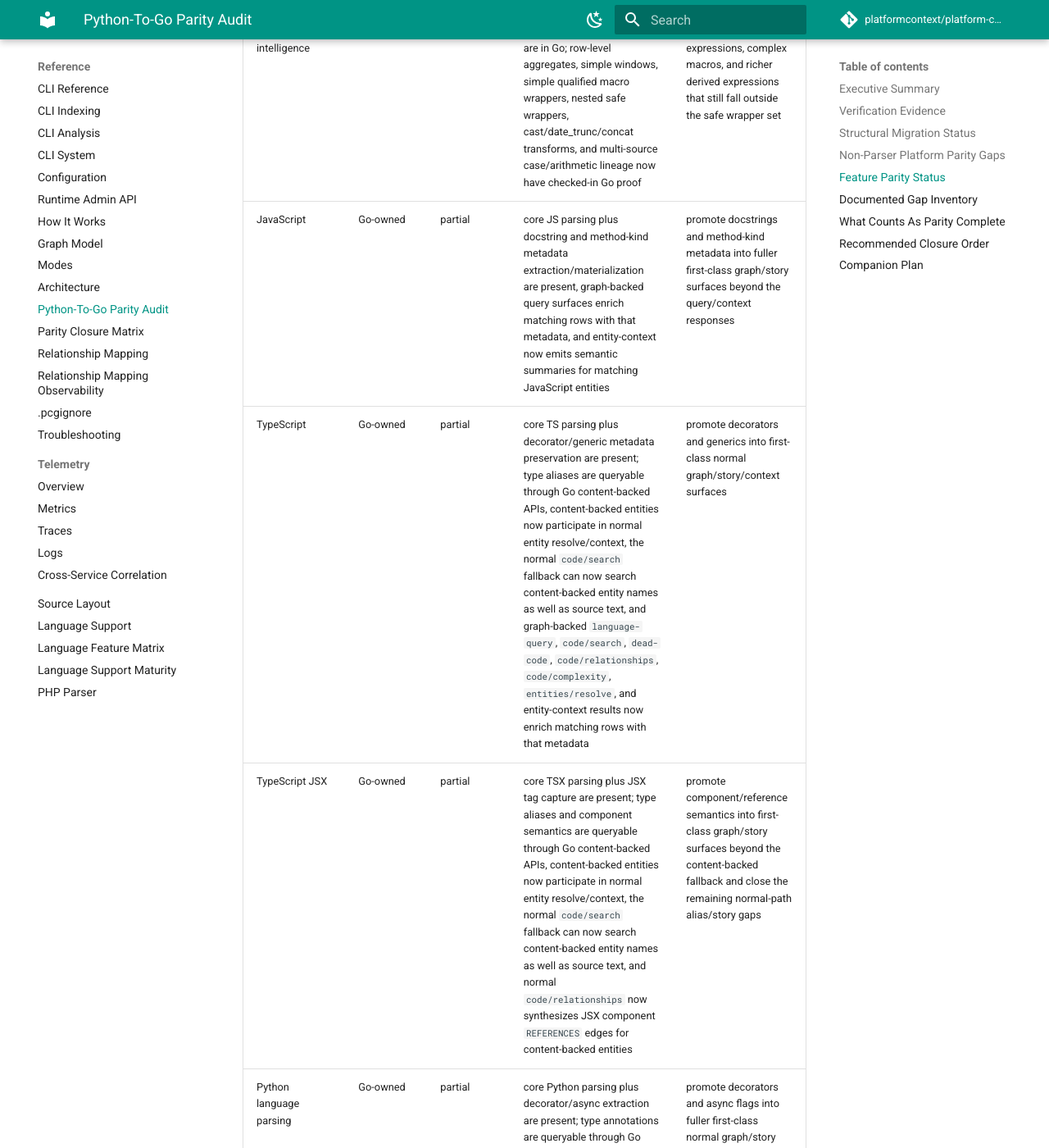
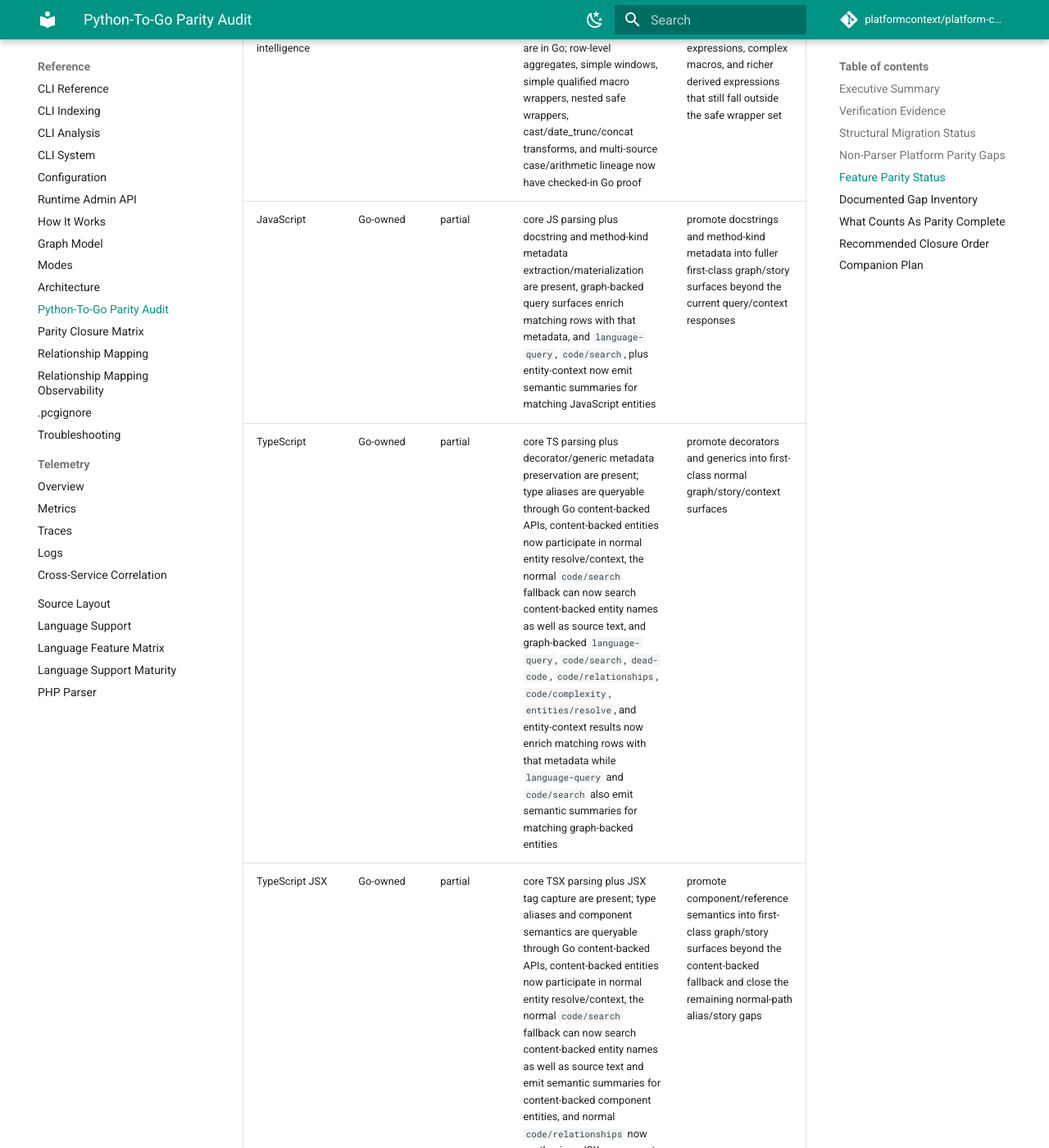
Before and after one commit to platformcontext/platform-context-graph, an MkDocs documentation site: the page built from docs/docs/reference/python-to-go-parity.md, in a window 1280 px wide and 1400 px high, scrolled down 2924 px. Shown: the whole window at 82% size. Built offline with MkDocs 1.6.1 and Material for MkDocs 9.7.7, drawn with Linux system fonts in a browser that asks for light colours; comment, search, counter and statistics services are not loaded; some of the changed text lies outside the part shown.

Commit message:
feat(query): emit semantic summaries in query results

```diff
--- a/docs/docs/reference/python-to-go-parity.md
+++ b/docs/docs/reference/python-to-go-parity.md
@@ -74,10 +74,10 @@ parity from persisted graph and query-surface parity.
 | --- | --- | --- | --- | --- |
 | SQL core parsing | Go-owned | mostly complete | schema objects, migrations, embedded SQL hints, `CREATE OR REPLACE FUNCTION` bodies, and legacy `EXECUTE PROCEDURE` trigger wiring are natively covered in Go | close the remaining procedural SQL and richer DDL edge cases as needed |
 | SQL/dbt lineage and data intelligence | Go-owned | partial | dbt manifest, compiled SQL, and analytics JSON families are in Go; row-level aggregates, simple windows, simple qualified macro wrappers, nested safe wrappers, cast/date_trunc/concat transforms, and multi-source case/arithmetic lineage now have checked-in Go proof | resolve unresolved references, templated expressions, complex macros, and richer derived expressions that still fall outside the safe wrapper set |
-| JavaScript | Go-owned | partial | core JS parsing plus docstring and method-kind metadata extraction/materialization are present, graph-backed query surfaces enrich matching rows with that metadata, and entity-context now emits semantic summaries for matching JavaScript entities | promote docstrings and method-kind metadata into fuller first-class graph/story surfaces beyond the query/context responses |
-| TypeScript | Go-owned | partial | core TS parsing plus decorator/generic metadata preservation are present; type aliases are queryable through Go content-backed APIs, content-backed entities now participate in normal entity resolve/context, the normal `code/search` fallback can now search content-backed entity names as well as source text, and graph-backed `language-query`, `code/search`, `dead-code`, `code/relationships`, `code/complexity`, `entities/resolve`, and entity-context results now enrich matching rows with that metadata | promote decorators and generics into first-class normal graph/story/context surfaces |
-| TypeScript JSX | Go-owned | partial | core TSX parsing plus JSX tag capture are present; type aliases and component semantics are queryable through Go content-backed APIs, content-backed entities now participate in normal entity resolve/context, the normal `code/search` fallback can now search content-backed entity names as well as source text, and normal `code/relationships` now synthesizes JSX component `REFERENCES` edges for content-backed entities | promote component/reference semantics into first-class graph/story surfaces beyond the content-backed fallback and close the remaining normal-path alias/story gaps |
-| Python language parsing | Go-owned | partial | core Python parsing plus decorator/async extraction are present; type annotations are queryable through Go content-backed APIs, content-backed entities now participate in normal entity resolve/context, the normal `code/search` fallback can now search content-backed entity names as well as source text, graph-backed query surfaces enrich matching rows with that metadata, and entity-context now emits semantic summaries for Python decorator/async/type-annotation semantics | promote decorators and async flags into fuller first-class normal graph/story surfaces |
+| JavaScript | Go-owned | partial | core JS parsing plus docstring and method-kind metadata extraction/materialization are present, graph-backed query surfaces enrich matching rows with that metadata, and `language-query`, `code/search`, plus entity-context now emit semantic summaries for matching JavaScript entities | promote docstrings and method-kind metadata into fuller first-class graph/story surfaces beyond the current query/context responses |
+| TypeScript | Go-owned | partial | core TS parsing plus decorator/generic metadata preservation are present; type aliases are queryable through Go content-backed APIs, content-backed entities now participate in normal entity resolve/context, the normal `code/search` fallback can now search content-backed entity names as well as source text, and graph-backed `language-query`, `code/search`, `dead-code`, `code/relationships`, `code/complexity`, `entities/resolve`, and entity-context results now enrich matching rows with that metadata while `language-query` and `code/search` also emit semantic summaries for matching graph-backed entities | promote decorators and generics into first-class normal graph/story/context surfaces |
+| TypeScript JSX | Go-owned | partial | core TSX parsing plus JSX tag capture are present; type aliases and component semantics are queryable through Go content-backed APIs, content-backed entities now participate in normal entity resolve/context, the normal `code/search` fallback can now search content-backed entity names as well as source text and emit semantic summaries for content-backed component entities, and normal `code/relationships` now synthesizes JSX component `REFERENCES` edges for content-backed entities | promote component/reference semantics into first-class graph/story surfaces beyond the content-backed fallback and close the remaining normal-path alias/story gaps |
+| Python language parsing | Go-owned | partial | core Python parsing plus decorator/async extraction are present; type annotations are queryable through Go content-backed APIs, content-backed entities now participate in normal entity resolve/context, the normal `code/search` fallback can now search content-backed entity names as well as source text, graph-backed query surfaces enrich matching rows with that metadata, and `language-query`, `code/search`, plus entity-context now emit semantic summaries for Python decorator/async/type-annotation semantics | promote decorators and async flags into fuller first-class normal graph/story surfaces |
 | Java | Go-owned | partial | core Java parsing is complete | persist applied annotation usage |
 | Kotlin | Go-owned | partial | core Kotlin parsing is complete | persist secondary constructor semantics |
 | PHP | Go-owned | partial | core PHP parsing is complete | expand end-to-end proof for static method call graph edges |
@@ -97,9 +97,9 @@ parity from persisted graph and query-surface parity.
 These are the currently documented partial or unsupported graph-surface
 capabilities in the checked-in language pages:
 
-- TypeScript: graph/story/context surfacing for decorators and generics, with graph-backed `language-query`, `code/search`, `dead-code`, `code/relationships`, `code/complexity`, `entities/resolve`, and entity-context metadata enrichment now in place, plus content-backed entity resolve/context and `code/search` fallback coverage for type aliases
-- TypeScript JSX: graph/story/context surfacing for JSX component/reference semantics, with type aliases and component semantics now available through both content-backed query APIs and content-backed entity resolve/context, plus content-backed `code/search` fallback coverage and synthesized JSX component-reference edges on the normal `code/relationships` fallback path
-- Python: graph/story/context surfacing for decorators and async functions, with graph-backed `language-query`, `code/search`, `dead-code`, `code/relationships`, `code/complexity`, `entities/resolve`, and entity-context metadata enrichment now in place, plus content-backed entity resolve/context, `code/search` fallback coverage for type annotations, and entity-context semantic summaries for Python-specific semantics
+- TypeScript: graph/story/context surfacing for decorators and generics, with graph-backed `language-query`, `code/search`, `dead-code`, `code/relationships`, `code/complexity`, `entities/resolve`, and entity-context metadata enrichment now in place, `language-query` and `code/search` semantic summaries now in place for matching graph-backed entities, plus content-backed entity resolve/context and `code/search` fallback coverage for type aliases
+- TypeScript JSX: graph/story/context surfacing for JSX component/reference semantics, with type aliases and component semantics now available through both content-backed query APIs and content-backed entity resolve/context, plus content-backed `code/search` fallback coverage, semantic-summary fallback for content-backed components, and synthesized JSX component-reference edges on the normal `code/relationships` fallback path
+- Python: graph/story/context surfacing for decorators and async functions, with graph-backed `language-query`, `code/search`, `dead-code`, `code/relationships`, `code/complexity`, `entities/resolve`, and entity-context metadata enrichment now in place, `language-query` and `code/search` semantic summaries now in place, plus content-backed entity resolve/context, `code/search` fallback coverage for type annotations, and entity-context semantic summaries for Python-specific semantics
 - JavaScript: graph/story/context promotion beyond the now-enriched `language-query`, `code/search`, `dead-code`, `code/relationships`, `code/complexity`, `entities/resolve`, and entity-context metadata/semantic-summary surfaces
 - Java: applied annotations
 - Kotlin: secondary constructors
```
Also changed, not shown: docs/docs/languages/javascript.md (+6 -5 lines), docs/docs/languages/python.md (+7 -6 lines), docs/docs/languages/typescript.md (+3 -2 lines), docs/docs/languages/typescriptjsx.md (+2 -1 lines), docs/docs/reference/parity-closure-matrix.md (+1 -1 lines), 10 other files.
